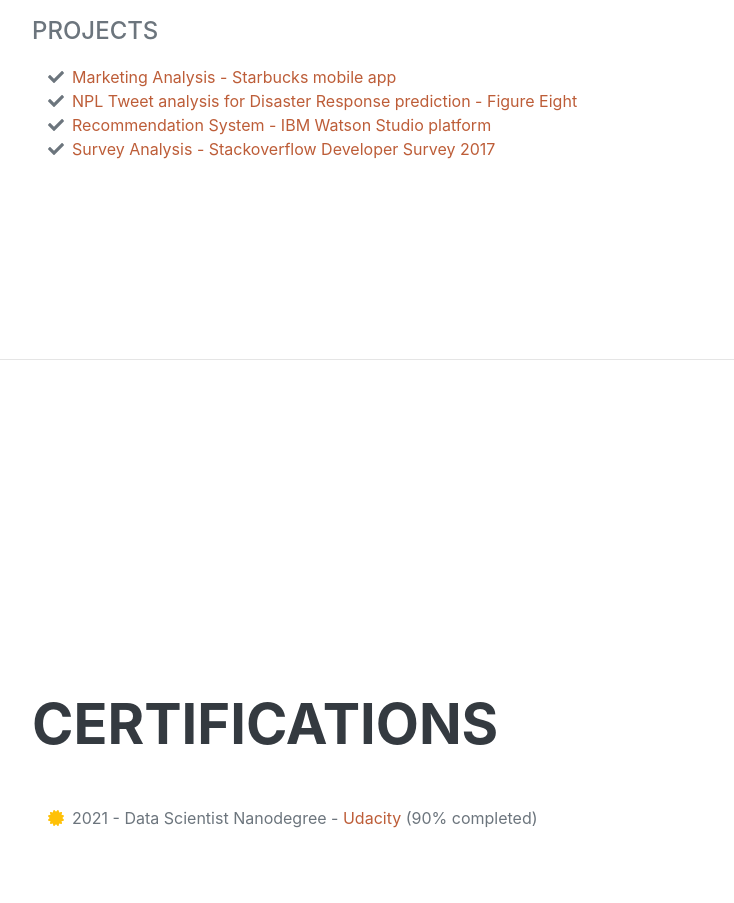
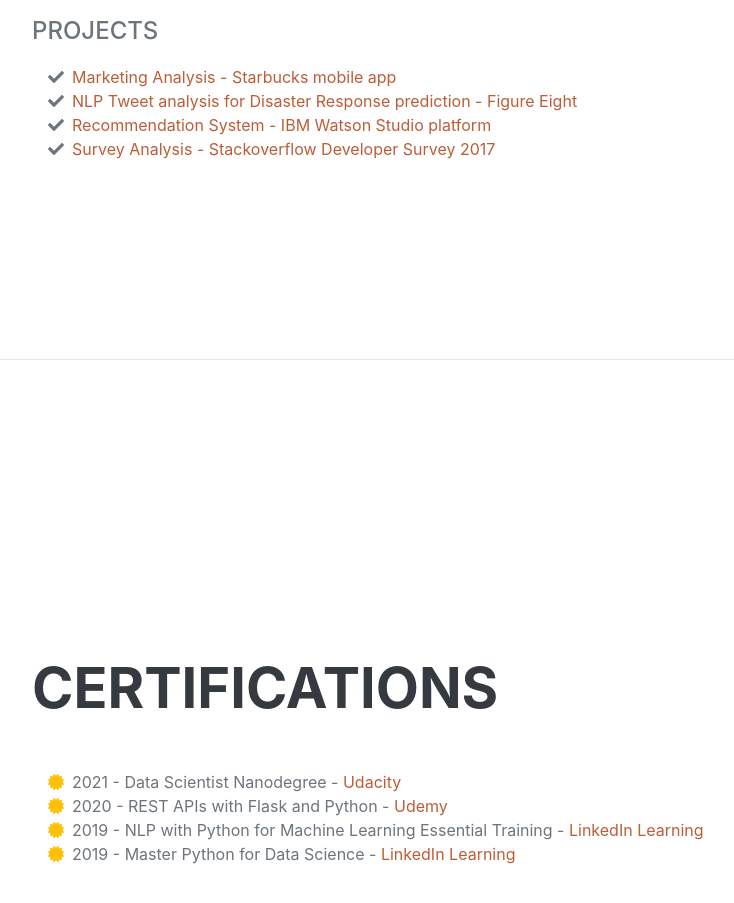
Before and after one commit to 6one2/Seb-Villard-Resume, a plain HTML site: page index.html in a window 1280 px wide. Shown: the part 3607-4510 px from the top of the page, without its empty margins (288-1022 px from the left). Drawn offline with nearby package versions, Linux system fonts and the light colour scheme; a web font is replaced by a local one.

Commit message:
add certificates, fix typos

```diff
--- a/index.html
+++ b/index.html
@@ -167,7 +167,7 @@
                         </li>
                         <li>
                             <span class="fa-li"><i class="fas fa-check"></i></span>
-                            <a href="https://pacific-fortress-23259.herokuapp.com">NPL Tweet analysis for Disaster Response prediction - Figure Eight</a>
+                            <a href="https://pacific-fortress-23259.herokuapp.com">NLP Tweet analysis for Disaster Response prediction - Figure Eight</a>
                         </li>
                         <li>
                             <span class="fa-li"><i class="fas fa-check"></i></span>
@@ -201,7 +201,19 @@
                         </li> -->
                         <li>
                             <span class="fa-li"><i class="fas fa-certificate text-warning"></i></span>
-                            2021 - Data Scientist Nanodegree - <a href="https://www.udacity.com/course/data-scientist-nanodegree--nd025">Udacity</a> (90% completed)
+                            2021 - Data Scientist Nanodegree - <a href="https://graduation.udacity.com/confirm/ZVFNGKLH">Udacity</a>
+                        </li>
+                        <li>
+                            <span class="fa-li"><i class="fas fa-certificate text-warning"></i></span>
+                            2020 - REST APIs with Flask and Python - <a href="https://ude.my/UC-0709e461-286e-44f5-beaa-5888d084a17a">Udemy</a>
+                        </li>
+                        <li>
+                            <span class="fa-li"><i class="fas fa-certificate text-warning"></i></span>
+                            2019 - NLP with Python for Machine Learning Essential Training - <a href="https://www.linkedin.com/learning/nlp-with-python-for-machine-learning-essential-training">LinkedIn Learning</a>
+                        </li>
+                        <li>
+                            <span class="fa-li"><i class="fas fa-certificate text-warning"></i></span>
+                            2019 - Master Python for Data Science - <a href="https://www.linkedin.com/learning/paths/master-python-for-data-science">LinkedIn Learning</a>
                         </li>
                     </ul>
                 </div>
```
